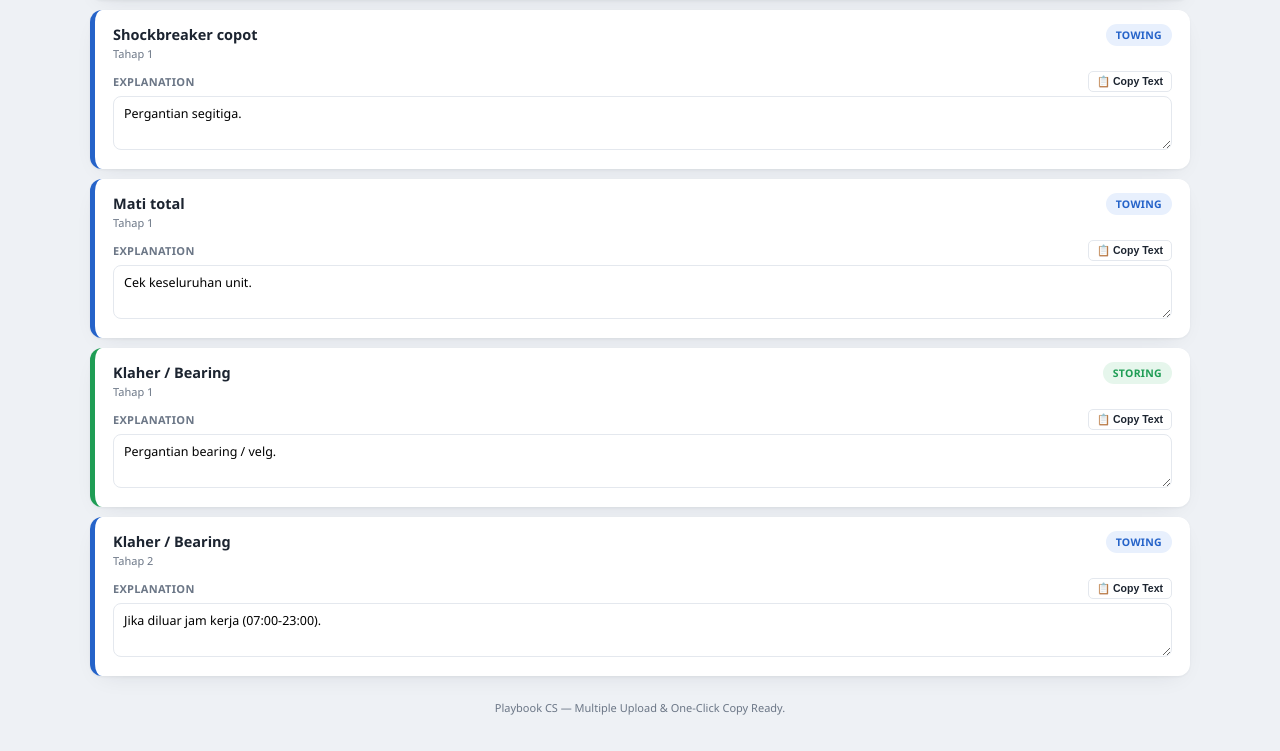
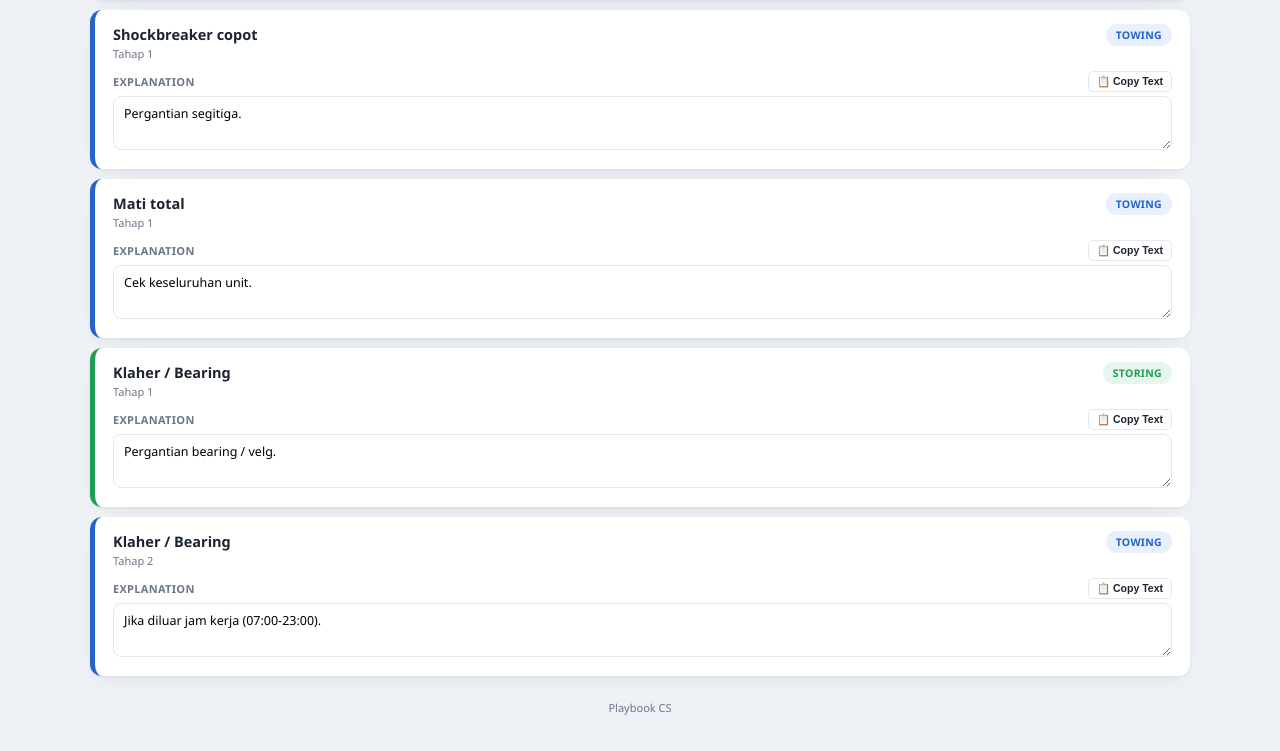
Before and after one commit to Still-Secret/Playbook-CS, a plain HTML site: page index.html in a window 1280 px wide. Shown: the part 10105-10856 px from the top of the page. Drawn offline with Linux system fonts and the light colour scheme.

Commit message:
Update index.html

```diff
--- a/index.html
+++ b/index.html
@@ -114,7 +114,7 @@
   <div class="list" id="list"></div>
   <div class="empty" id="emptyMsg" style="display:none;">Tidak ada kendala yang cocok dengan pencarian.</div>
 
-  <footer>Playbook CS — Multiple Upload & One-Click Copy Ready.</footer>
+  <footer>Playbook CS</footer>
 </div>
 
 <script>
```
